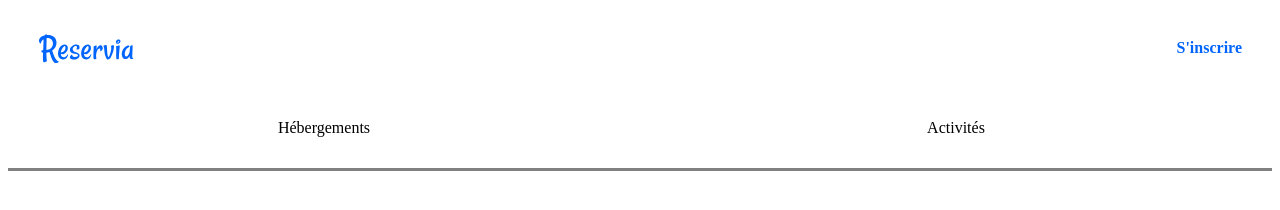
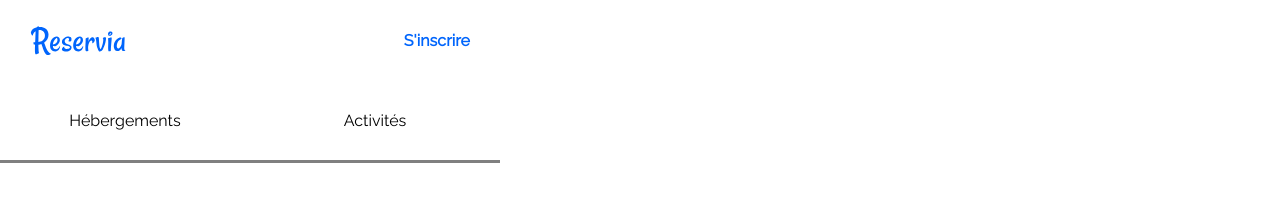
Before and after one commit to RomainCourcelle/RomainCourcelle_2_05022021, a plain HTML site: page index.html in a window 1280 px wide. Drawn offline with Linux system fonts and the light colour scheme.

Commit message:
Ajout body

```diff
--- a/css/style.css
+++ b/css/style.css
@@ -1,4 +1,11 @@
-
+body
+{
+    padding: 0;
+    margin: 0;
+    min-width: 320px;
+    max-width: 500px;
+    font-family: 'Raleway', sans-serif;
+}
 a
 {
     color: inherit;
```
